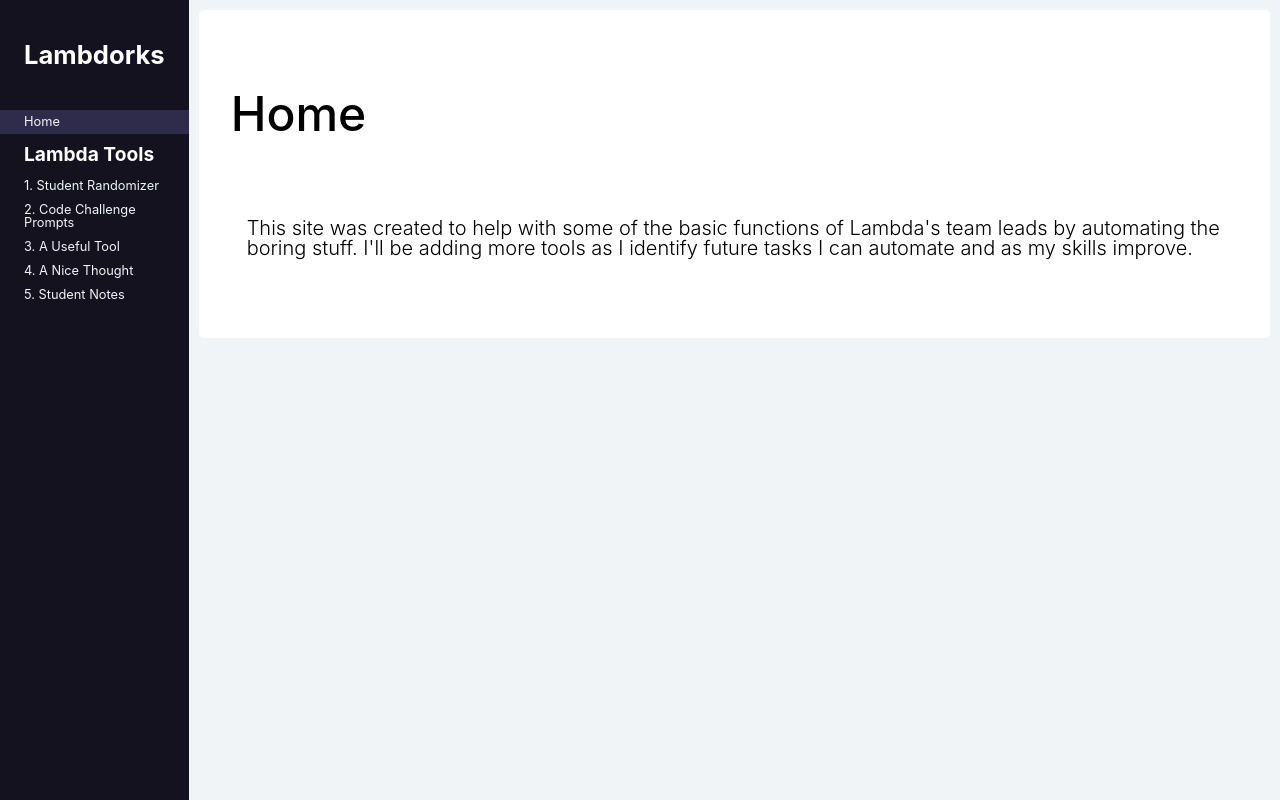
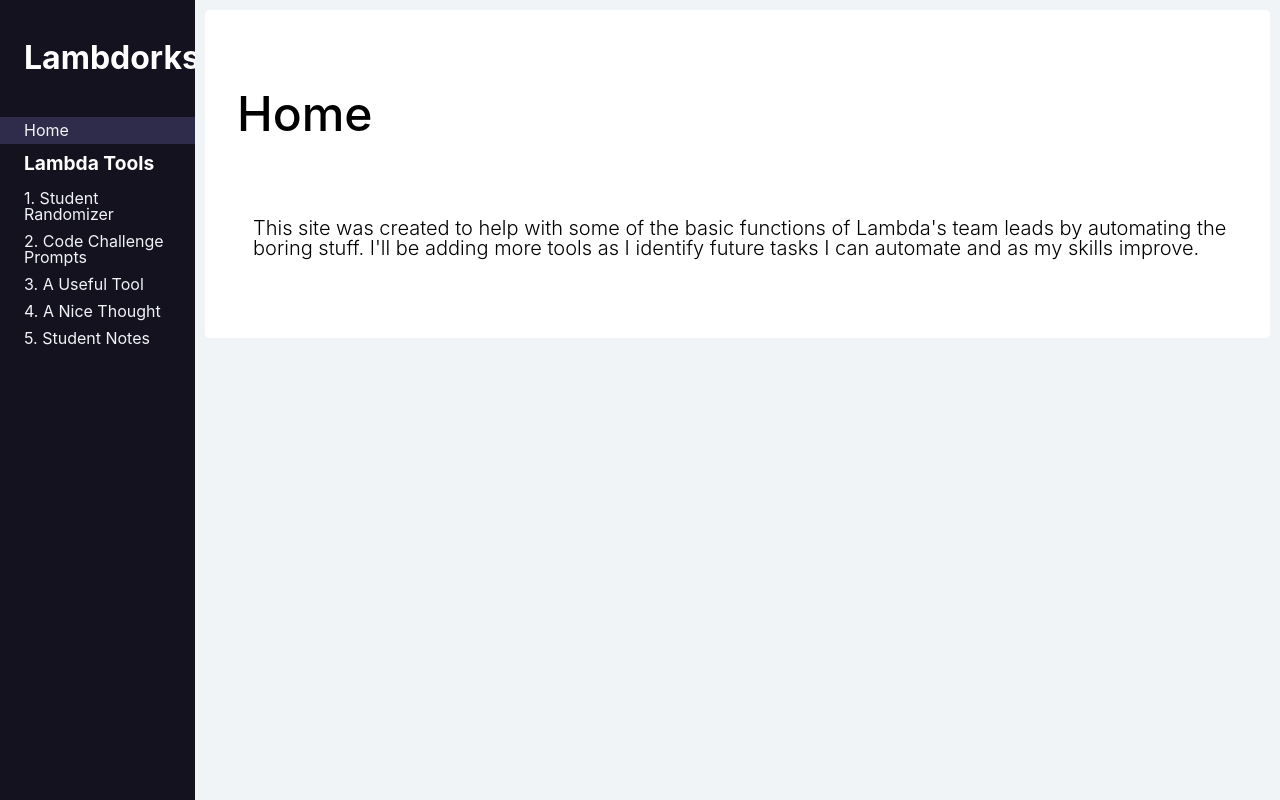
Before and after one commit to michaelagard/lambda-tools, a React (Create React App) app in the folder lambda-tools/: page / in a window 1280 px wide. Built offline with nearby package versions, Linux system fonts and the light colour scheme.

Commit message:
update sidebar h1/Link css

```diff
--- a/lambda-tools/src/css/App.css
+++ b/lambda-tools/src/css/App.css
@@ -2,11 +2,14 @@
   display: flex;
 }
 
-/* Side-bar */
-
+/* nav */
+.horizontal-bar {
+  display: none;
+}
 .side-bar {
   display: flex;
   width: 15%;
+  min-width: 195px;
   background: #14121f;
   color: white;
   min-height: 100vh;
@@ -17,17 +20,20 @@
   .side-bar {
     display: none;
   }
+  .horizontal-bar {
+
+  }
 }
 
 .side-bar h1 {
-  font-size: 2vw;
+  font-size: 2rem;
   padding: 2.65rem 1.5rem;
 }
 
 .side-bar a {
   color: #f0f4f7;
   text-decoration: none;
-  font-size: 1vw;
+  font-size: 1rem;
   padding: .35rem 1.5rem;
 }
 
```
